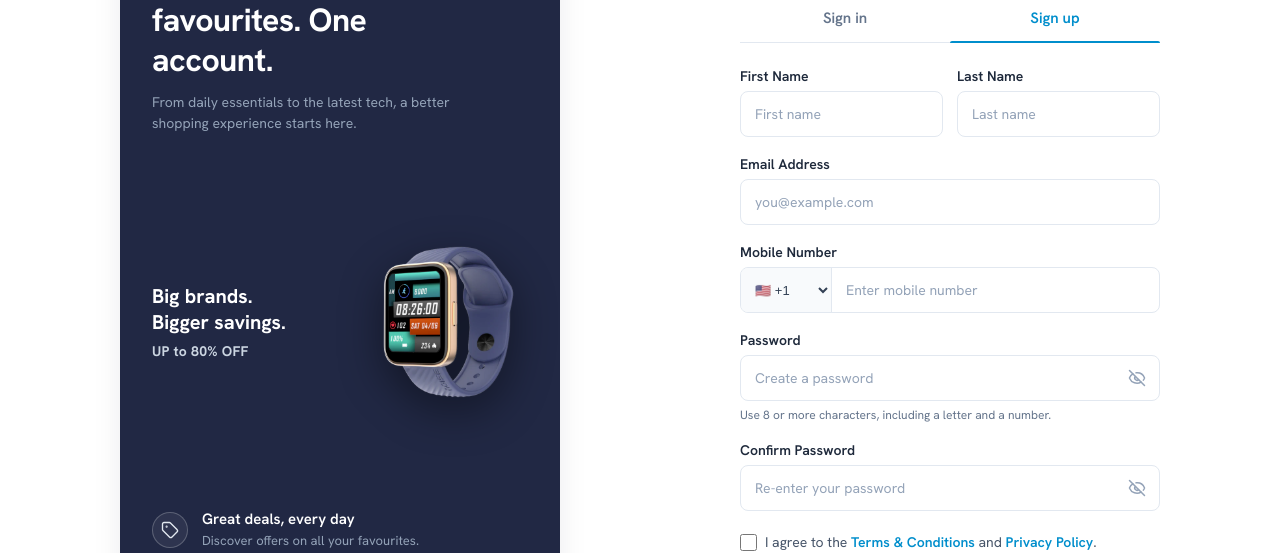
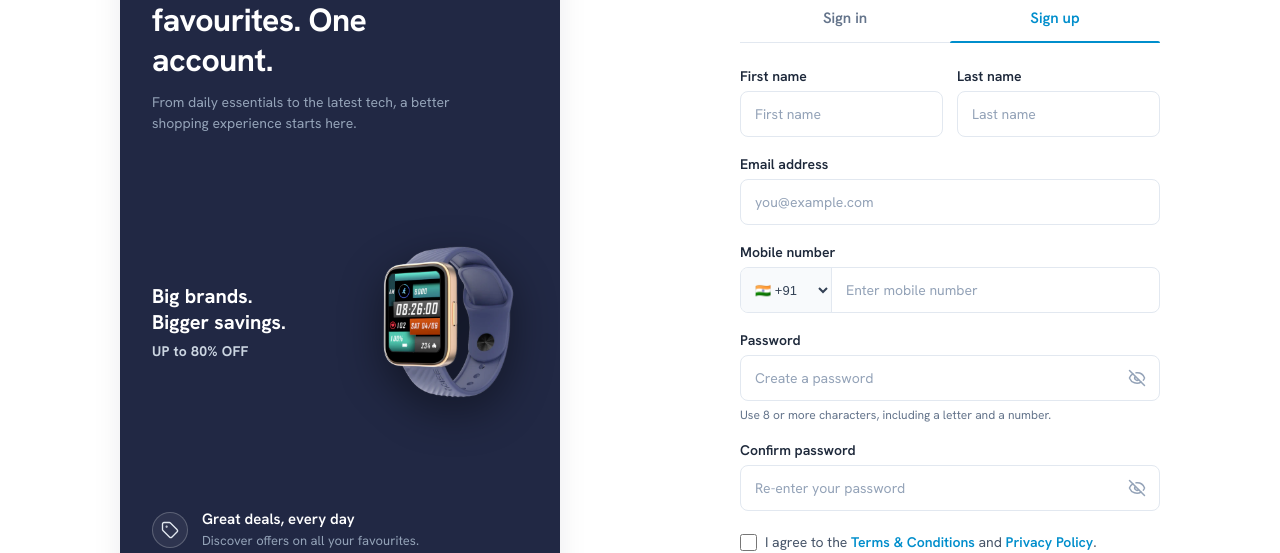
Before and after one commit to dikshaaas/ecommerce-frontend, a React (Vite) app: page /signup in a window 1280 px wide. Shown: the part 371-924 px from the top of the page. Built offline with nearby package versions, Linux system fonts and the light colour scheme; a web font is replaced by a local one.

Commit message:
refactor: edited the final signup

```diff
--- a/src/pages/SignUp/Signup.tsx
+++ b/src/pages/SignUp/Signup.tsx
@@ -18,7 +18,7 @@ type SignupFormData = {
 
 function Signup() {
   const navigate = useNavigate();
-  const { register, handleSubmit, getValues, formState: { errors, isSubmitting } } = useForm<SignupFormData>({ defaultValues: { countryCode: "+1", promotions: false, terms: false } });
+  const { register, handleSubmit, getValues, formState: { errors, isSubmitting } } = useForm<SignupFormData>({ defaultValues: { countryCode: "+91", promotions: false, terms: false } });
 
   const handleSignup = async (data: SignupFormData) => {
     // Registration is not backed by an API yet; retain the existing post-submit route.
@@ -34,23 +34,23 @@ function Signup() {
         <form className="auth-form" onSubmit={handleSubmit(handleSignup)} noValidate>
           <div className="auth-name-grid">
             <div className="auth-field">
-              <label htmlFor="first-name">First Name</label>
+              <label htmlFor="first-name">First name</label>
               <input id="first-name" placeholder="First name" autoComplete="given-name" aria-invalid={!!errors.firstName} {...register("firstName", { required: "Please enter your first name.", validate: (value) => !!value.trim() || "Please enter your first name." })} />
               {errors.firstName && <span className="auth-message" role="alert">{errors.firstName.message}</span>}
             </div>
             <div className="auth-field">
-              <label htmlFor="last-name">Last Name</label>
+              <label htmlFor="last-name">Last name</label>
               <input id="last-name" placeholder="Last name" autoComplete="family-name" aria-invalid={!!errors.lastName} {...register("lastName", { required: "Please enter your last name.", validate: (value) => !!value.trim() || "Please enter your last name." })} />
               {errors.lastName && <span className="auth-message" role="alert">{errors.lastName.message}</span>}
             </div>
           </div>
           <div className="auth-field">
-            <label htmlFor="signup-email">Email Address</label>
+            <label htmlFor="signup-email">Email address</label>
             <input id="signup-email" type="email" placeholder="you@example.com" autoComplete="email" aria-invalid={!!errors.email} {...register("email", { required: "Please enter your email address.", pattern: { value: /^[^\s@]+@[^\s@]+\.[^\s@]+$/, message: "Enter a valid email address." } })} />
             {errors.email && <span className="auth-message" role="alert">{errors.email.message}</span>}
           </div>
           <div className="auth-field">
-            <label htmlFor="signup-mobile">Mobile Number</label>
+            <label htmlFor="signup-mobile">Mobile number</label>
             <div className="auth-phone-control">
               <select aria-label="Country calling code" {...register("countryCode", { required: "Choose a country code." })}>
                 <option value="+1">🇺🇸 +1</option><option value="+44">🇬🇧 +44</option><option value="+61">🇦🇺 +61</option><option value="+91">🇮🇳 +91</option><option value="+977">🇳🇵 +977</option>
@@ -68,7 +68,7 @@ function Signup() {
             {errors.password ? <span className="auth-message" role="alert">{errors.password.message}</span> : <span className="auth-hint">Use 8 or more characters, including a letter and a number.</span>}
           </div>
           <div className="auth-field">
-            <label htmlFor="confirm-password">Confirm Password</label>
+            <label htmlFor="confirm-password">Confirm password</label>
             <PasswordInput id="confirm-password" placeholder="Re-enter your password" autoComplete="new-password" invalid={!!errors.confirmPassword} {...register("confirmPassword", { required: "Please confirm your password.", validate: (value) => value === getValues("password") || "Passwords do not match." })} />
             {errors.confirmPassword && <span className="auth-message" role="alert">{errors.confirmPassword.message}</span>}
           </div>
```
